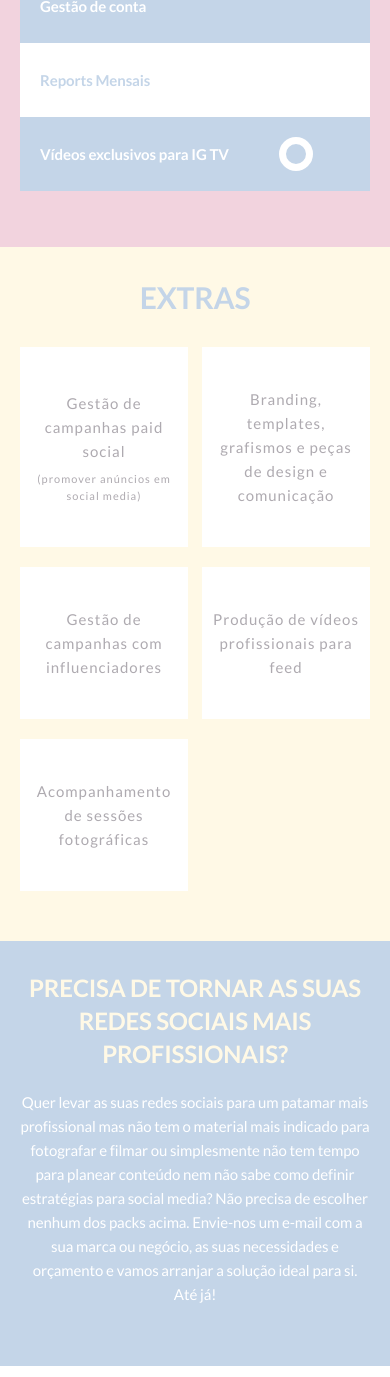
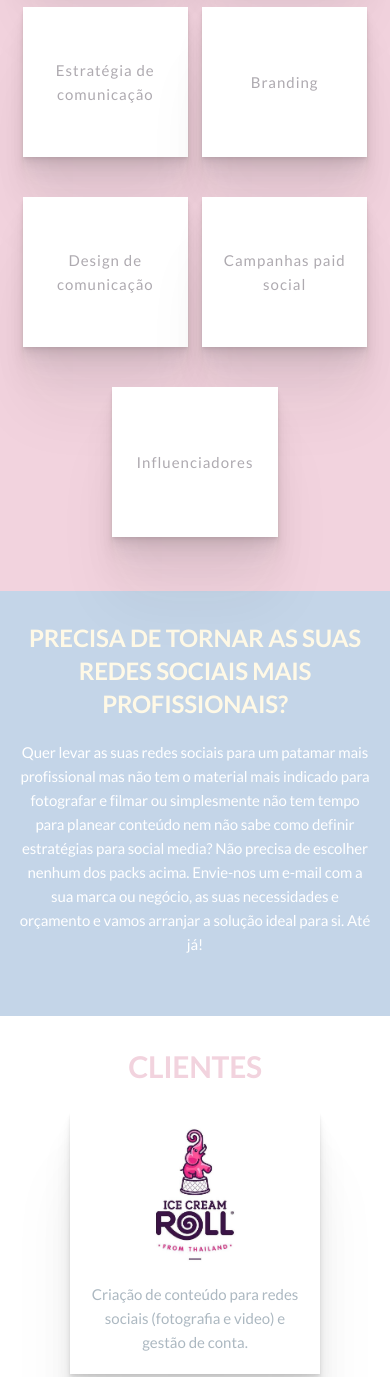
Before and after one commit to AndreMarquesDev/Aguarela, a plain HTML site: page services.html in a window 390 px wide. Shown: the part 399-1776 px from the top of the page. Drawn offline with Linux system fonts and the light colour scheme.

Commit message:
UPD: Services mobile changes

```diff
--- a/services.html
+++ b/services.html
@@ -85,10 +85,11 @@ https://github.com/AndreMarquesDev
 	</div>
 </section>
 
-<section class="simpleHeading" data-margin-top="60" data-margin-bottom="60">
+<section class="simpleHeading" data-margin-top="60" data-margin-bottom="60" data-services="true">
 	<div class="wrapper">
 
 		<h1>Paletas de cores</h1>
+        <h2 class="simpleHeading__services">Serviços</h2>
 
 	</div>
 </section>
@@ -158,7 +159,7 @@ https://github.com/AndreMarquesDev
 	</div>
 </section>
 
-<section class="blocksList" data-theme="yellow" data-margin-top="60" data-margin-bottom="60">
+<section class="blocksList" data-margin-top="60" data-margin-bottom="60" data-mobile="true">
     <div class="wrapper">
 
         <h2>Extras</h2>
@@ -166,22 +167,35 @@ https://github.com/AndreMarquesDev
         <article>
             <p>Gestão de campanhas paid social</p>
             <small>(promover anúncios em social media)</small>
+            <p class="blocksList__mobileText">Criação de conteúdo</p>
         </article>
 
         <article>
             <p>Branding, templates, grafismos e peças de design e comunicação</p>
+            <p class="blocksList__mobileText">Gestão de redes sociais</p>
         </article>
 
         <article>
             <p>Gestão de campanhas com influenciadores</p>
+            <p class="blocksList__mobileText">Estratégia de comunicação</p>
         </article>
 
         <article>
             <p>Produção de vídeos profissionais para feed</p>
+            <p class="blocksList__mobileText">Branding</p>
         </article>
 
         <article>
             <p>Acompanhamento de sessões fotográficas</p>
+            <p class="blocksList__mobileText">Design de comunicação</p>
+        </article>
+
+        <article class="blocksList__mobileOnly">
+            <p class="blocksList__mobileText">Campanhas paid social</p>
+        </article>
+
+        <article class="blocksList__mobileOnly">
+            <p class="blocksList__mobileText">Influenciadores</p>
         </article>
 
     </div>
--- a/sources/modules/BlocksList/blocksList.scss
+++ b/sources/modules/BlocksList/blocksList.scss
@@ -25,13 +25,26 @@
         letter-spacing: 1px;
         margin: 0 10px 40px;
         padding: 40px;
+        transform: translateY(-4px);
+        box-shadow: $boxShadow;
+        @include transition;
+
+        &:hover {
+            transform: translateY(0);
+            box-shadow: $boxShadowHover;
+        }
+
+    }
+
+    &__mobileText {
+        display: none;
     }
 
     small {
         @include fontXS;
     }
 
-    &[data-theme="yellow"] {
+    &[data-mobile="true"] {
         background: $lightYellow;
         @include fontM;
         color: $grey;
@@ -45,51 +58,45 @@
             flex-wrap: wrap;
             background: $white;
             padding: 60px 20px;
+
+            &.blocksList__mobileOnly {
+                display: none;
+            }
+
         }
 
     }
 
     @include tablet {
 
-        &:not([data-theme="yellow"]) {
+        &:not([data-mobile="true"]), h2 {
             display: none;
         }
 
-        h2 {
-            margin-bottom: 30px;
-        }
-
-    }
-
-    @include mobile {
-
-        article {
-            max-width: 100%;
-            margin: 0 0 20px;
-            padding: 20px;
-        }
-
-        &[data-theme="yellow"] {
-
-            .wrapper {
-                justify-content: space-between;
-            }
+        &[data-mobile="true"] {
+            background: $pink;
 
             article {
-                max-width: 48%;
+                max-width: unset;
+                width: 46%;
                 min-height: 150px;
-                padding: 40px 10px;
+                margin: 20px auto;
+                padding: 30px 10px;
+
+                &.blocksList__mobileOnly {
+                    display: flex;
+                }
+
             }
 
         }
 
-    }
+        p:not(.blocksList__mobileText), small {
+            display: none;
+        }
 
-    @include mq (0, 389px) {
-
-        &[data-theme="yellow"] article {
-            max-width: 100%;
-            padding: 20px 10px;
+        &__mobileText {
+            display: block;
         }
 
     }
--- a/sources/modules/ClientsList/clientsList.scss
+++ b/sources/modules/ClientsList/clientsList.scss
@@ -25,7 +25,7 @@
         @include transition;
 
         &:hover {
-        transform: translateY(0);
+            transform: translateY(0);
             box-shadow: $boxShadowHover;
         }
 
--- a/sources/modules/ContactForm/contactForm.scss
+++ b/sources/modules/ContactForm/contactForm.scss
@@ -65,8 +65,7 @@
 
         button {
             display: block;
-            @include fontM;
-            font-style: italic;
+            color: $white;
             margin: auto;
             cursor: pointer;
         }
@@ -128,99 +127,3 @@
     }
 
 }
-
-// .systemNotifications {
-//     max-width: 900px;
-//     width: 90%;
-//     display: flex;
-//     align-items: center;
-//     position: fixed;
-//     bottom: -200px;
-//     left: 50%;
-//     transform: translateX(-50%);
-//     @include font-s ($neu-07);
-//     text-align: left;
-//     background: rgba(133, 231, 47, 0.1);
-//     border: 1px solid $neu-07;
-//     border-radius: 5px;
-//     padding: 7px 25px 7px 10px;
-//     z-index: 5;
-
-//     > i {
-//         margin-right: 18px;
-//     }
-
-//     > p {
-//         flex: 2;
-//         font-weight: $fontLight;
-//         padding-right: 20px;
-
-//         strong {
-//             font-weight: $fontRegular;
-//         }
-
-//         a {
-//             color: inherit;
-//             font-weight: $fontRegular;
-//         }
-
-//     }
-
-//     &__close {
-//         font-weight: $fontBold;
-//         text-transform: uppercase;
-//         color: inherit;
-//     }
-
-//     &.show {
-//         animation: systemNotificationsShow .4s;
-//         bottom: 50px;
-//     }
-
-//     &.hide {
-//         animation: systemNotificationsClose .4s;
-//     }
-
-//     &.success {
-//         color: #85e72f;
-//         background: #f2fcea;
-//         border-color: #85e72f;
-//     }
-
-//     &.error {
-//         color: #f41313;
-//         background: #fef3f3;
-//         border-color: #f41313;
-//     }
-
-//     &.info {
-//         color: $add-02;
-//         background: #eef3ff;
-//         border-color: $add-02;
-//     }
-
-//     &.warning {
-//         color: $add-06;
-//         background: #fff7e5;
-//         border-color: $add-06;
-//     }
-
-//     @include mobile {
-//         padding: 15px 20px;
-
-//         > i {
-//             display: none;
-//         }
-
-//         &.show {
-//             animation: systemNotificationsMobileShow .4s;
-//             bottom: 20px;
-//         }
-
-//         &.hide {
-//             animation: systemNotificationsMobileClose .4s;
-//         }
-
-//     }
-
-// }
--- a/sources/modules/MainNav/mainNav.scss
+++ b/sources/modules/MainNav/mainNav.scss
@@ -41,7 +41,7 @@
         display: none;
         width: 28px;
         position: absolute;
-        top: 32px;
+        top: 15px;
         right: 20px;
         cursor: pointer;
 
@@ -70,7 +70,7 @@
     }
 
     @include tablet {
-        height: 100px;
+        height: 70px;
         overflow: hidden;
         @include transition ($duration: .5s);
 
@@ -92,6 +92,7 @@
         nav {
             flex-direction: column;
             align-items: flex-start;
+            padding: 20px 0;
         }
 
         figure {
--- a/sources/modules/Profile/profile.scss
+++ b/sources/modules/Profile/profile.scss
@@ -49,6 +49,7 @@
     @include tablet {
         article {
             flex-wrap: wrap;
+            text-align: center;
         }
 
         figure {
@@ -58,6 +59,7 @@
 
         .resume {
             flex-basis: 100%;
+            margin-left: 0;
             margin-top: 40px;
         }
 
--- a/sources/modules/SimpleHeading/simpleHeading.scss
+++ b/sources/modules/SimpleHeading/simpleHeading.scss
@@ -4,10 +4,26 @@
     font-weight: $fontBold;
     text-align: center;
 
-    h1 {
+    h1, h2 {
         @include fontGiant;
         text-transform: uppercase;
         letter-spacing: 10px;
     }
 
+    &__services {
+        display: none;
+    }
+
+    @include tablet {
+        &[data-services="true"] .wrapper {
+            >:not(.simpleHeading__services) {
+                display: none;
+            }
+
+            .simpleHeading__services {
+                display: block;
+            }
+        }
+    }
+
 }
--- a/sources/modules/Table/table.scss
+++ b/sources/modules/Table/table.scss
@@ -62,6 +62,11 @@
                 border: 10px solid;
             }
 
+            &.filled:hover {
+                transform-origin: center;
+                animation: spinningCircle .7s ease-in-out 0s normal;
+            }
+
         }
 
         td:first-child {
@@ -71,23 +76,19 @@
     }
 
     @include tablet {
-        @include fontM;
+        display: none;
+    }
 
-        table td {
-            width: 10%;
+
+
+    // Animation for spinning circle
+    @keyframes spinningCircle {
+        from {
+            transform: rotate(0deg);
         }
-
-        table td:first-child {
-            width: 35%;
+        to {
+            transform: rotate(720deg);
         }
-
-        table td.filled:before {
-            width: 20px;
-            height: 20px;
-            left: 10px;
-            border: 7.5px solid;
-        }
-
     }
 
 }
--- a/sources/scss/_skeleton.scss
+++ b/sources/scss/_skeleton.scss
@@ -25,11 +25,7 @@ body {
     max-width: 1440px;
     width: 100%;
     margin: 0 auto;
-    padding: 0 40px;
-
-    @include tablet {
-        padding: 0 20px;
-    }
+    padding: 0 4%;
 
 }
 
```
Also changed, not shown: html/blocksList.html (+14 -1 lines), html/contactForm.html (+1 -1 lines), html/simpleHeading.html (+2 -1 lines), index.html (+1 -1 lines), sources/modules/BlocksList/blocksList.html (+14 -1 lines), sources/modules/ContactForm/contactForm.html (+1 -1 lines), sources/modules/SimpleHeading/simpleHeading.html (+2 -1 lines), css/main.css, scripts/script.js. Lines whose indentation alone changed are shown as unchanged.
